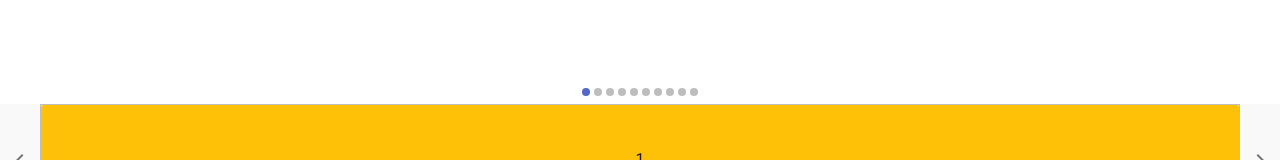
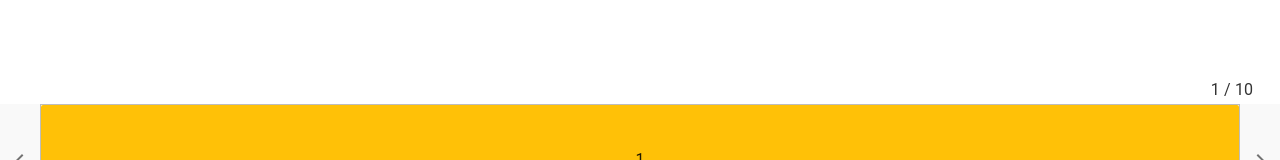
Before and after one commit to jwrigh26/myapp, a React (Vite) app: page /game in a window 1280 px wide. Shown: the part 584-744 px from the top of the page. Built offline with nearby package versions, Linux system fonts and the light colour scheme.

Commit message:
Added debounce and fixed performance

```diff
--- a/src/features/game/components/Carousel.tsx
+++ b/src/features/game/components/Carousel.tsx
@@ -6,6 +6,7 @@ import MobileStepper from '@mui/material/MobileStepper';
 import Box from '@mui/material/Box';
 import { mdiChevronLeft, mdiChevronRight } from '@mdi/js';
 import Icon from '@/components/Icon';
+import { useDebounce } from '@/hooks/useDebounce';
 
 interface CarouselProps {
   items: React.ReactNode[];
@@ -16,14 +17,14 @@ export const BottomCarousel: React.FC<CarouselProps> = ({ items }) => {
   const theme = useTheme();
   const [activeStep, setActiveStep] = useState(0);
 
-  const handleScroll = () => {
+  const handleScroll = useDebounce(() => {
     if (containerRef.current) {
       const scrollPosition = containerRef.current.scrollLeft;
       const itemWidth = containerRef.current.clientWidth;
       const newStep = Math.round(scrollPosition / itemWidth);
       setActiveStep(newStep);
     }
-  };
+  }, 50);
 
   // Scrolls the carousel by one viewport width
   const scrollByWidth = (direction: 'left' | 'right') => {
@@ -48,12 +49,17 @@ export const BottomCarousel: React.FC<CarouselProps> = ({ items }) => {
       </ScrollButton>
 
       <StyledMobileStepper
-        variant="dots"
+        variant="text"
         steps={items.length}
         position="static"
         activeStep={activeStep}
         nextButton={null}
         backButton={null}
+        sx={{
+          '& .MuiMobileStepper-positionStatic': {
+            width: 'auto',
+          },
+        }}
       />
 
       <ScrollContainer ref={containerRef} onScroll={handleScroll}>
@@ -93,12 +99,19 @@ const ScrollButton = styled(IconButton)(({ theme }) => ({
 
 const StyledMobileStepper = styled(MobileStepper)({
   position: 'absolute',
-  top: -24,
-  width: '100svw',
+  top: -34,
+  right: 8,
   justifyContent: 'center',
+  transition: 'all 0.2s ease-in-out',
+  minWidth: 80,
   backgroundColor: 'transparent',
+  '& .MuiTypography-root': {
+    transition: 'all 0.2s ease-in-out',
+    fontSize: '0.875rem',
+    fontWeight: 500,
+  },
   '& .MuiMobileStepper-dots': {
-    justifyContent: 'center',
+    display: 'none',
   },
 });
 
--- /dev/null
+++ b/src/hooks/useDebounce.ts
@@ -0,0 +1,33 @@
+import { useMemo } from 'react';
+
+// Generic type for any function
+type AnyFunction = (...args: any[]) => any;
+
+const debounce = <T extends AnyFunction>(callback: T, wait: number): ((...args: Parameters<T>) => void) => {
+  let timeoutId: number | null = null;
+
+  return (...args: Parameters<T>) => {
+    if (timeoutId !== null) {
+      window.clearTimeout(timeoutId);
+    }
+
+    timeoutId = window.setTimeout(() => {
+      callback.apply(null, args);
+    }, wait);
+  };
+};
+
+export function useDebounce<T extends AnyFunction>(
+  callback: T,
+  delay: number = 250
+): (...args: Parameters<T>) => void {
+  const handleDebounce = useMemo(
+    () =>
+      debounce((...args: Parameters<T>) => {
+        callback(...args);
+      }, delay),
+    [callback, delay] // Add dependencies
+  );
+
+  return handleDebounce;
+}
```
